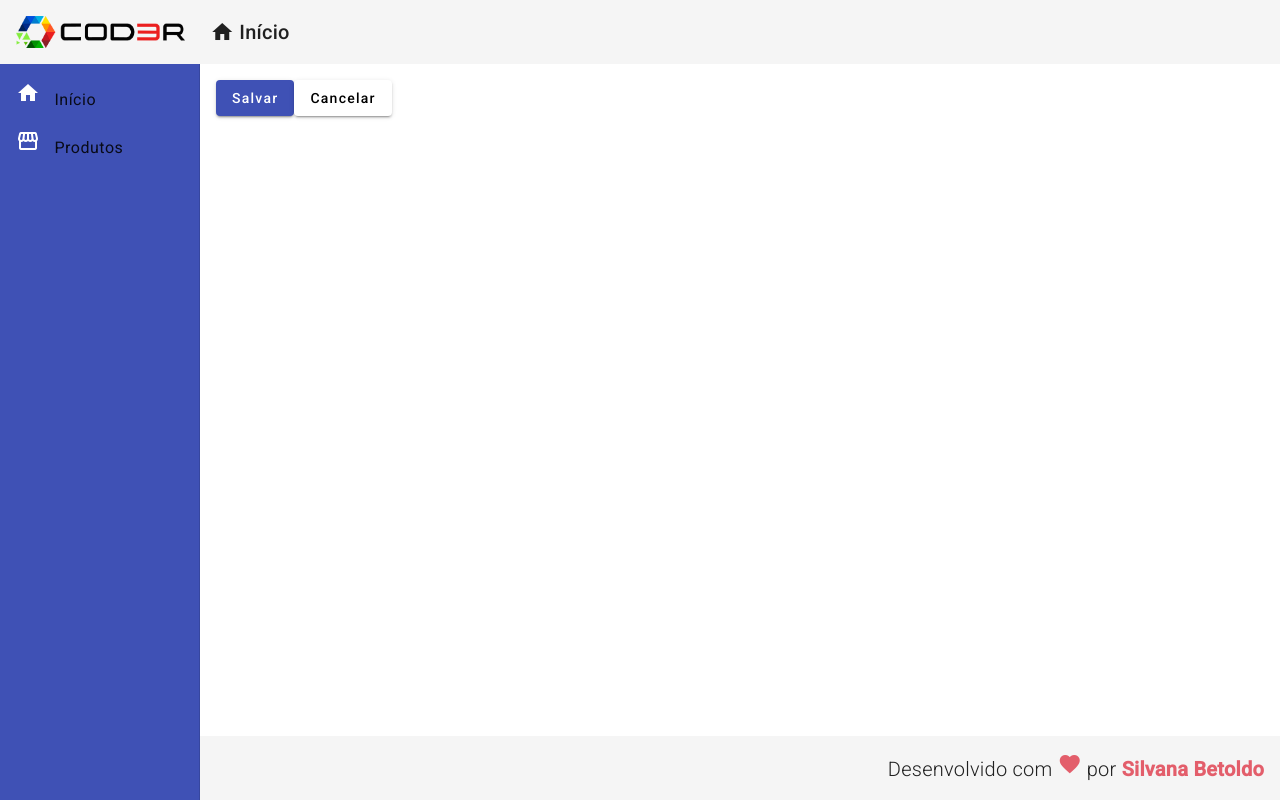
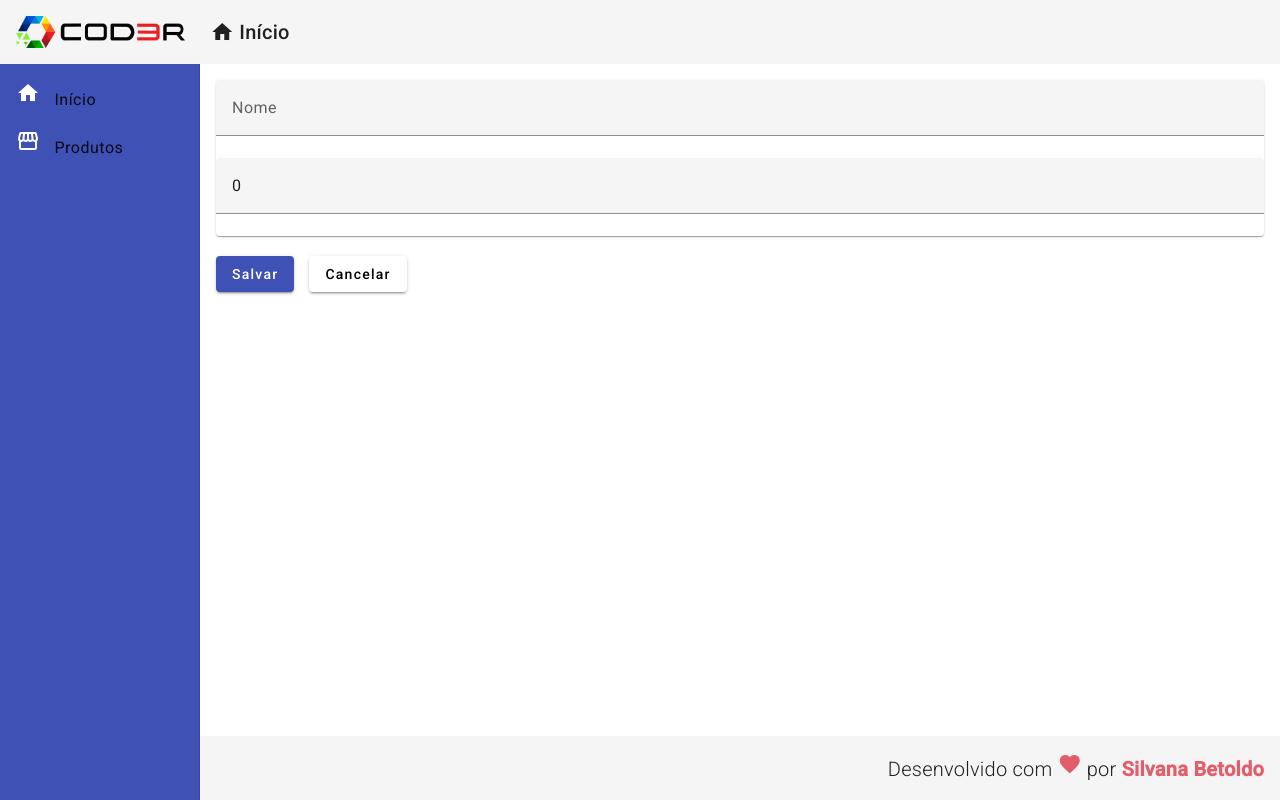
Before and after one commit to Silbetoldo/CRUD_ANGULAR, an Angular app in the folder frontend/: page /products/create in a window 1280 px wide. Built offline with nearby package versions, Linux system fonts and the light colour scheme.

Commit message:
Inserindo formulário

```diff
--- a/frontend/src/app/components/product/product-create/product-create.component.css
+++ b/frontend/src/app/components/product/product-create/product-create.component.css
@@ -0,0 +1,8 @@
+form{
+    display: flex;
+    flex-direction: column;
+}
+
+button{
+    margin: 20px 15px 0px 0px;
+}
--- a/frontend/src/app/components/product/product-create/product-create.component.html
+++ b/frontend/src/app/components/product/product-create/product-create.component.html
@@ -1,5 +1,17 @@
 
-
+<mat-card>
+    <mat-card-title>
+        <form>
+            <mat-form-field>
+                <input matInput placeholder="Nome" [(ngModel)]="product.name" name="name">
+            </mat-form-field>
+            <mat-form-field>
+                <input matInput placeholder="Preço (R$)"
+                [(ngModel)]="product.price" name="price">
+            </mat-form-field>
+        </form>
+    </mat-card-title>
+</mat-card>
 <button mat-raised-button (click)="createProduct()" color="primary">
     Salvar
 </button>
--- a/frontend/src/app/components/product/product-create/product-create.component.ts
+++ b/frontend/src/app/components/product/product-create/product-create.component.ts
@@ -10,13 +10,13 @@
 })
 export class ProductCreateComponent implements OnInit {
 
+  product: Product = {
+    name: '',
+    price: 0
+  }
 
   constructor(private productService: ProductService, private router: Router) { }
 
-    product: Product = {
-    name: 'teste',
-    price: 128.89
-  }
   ngOnInit(): void {
 
   }
```
Also changed, not shown: frontend/src/app/app.module.ts (+7 -1 lines), 1 other file (tests, documents, lock files or other folders).
